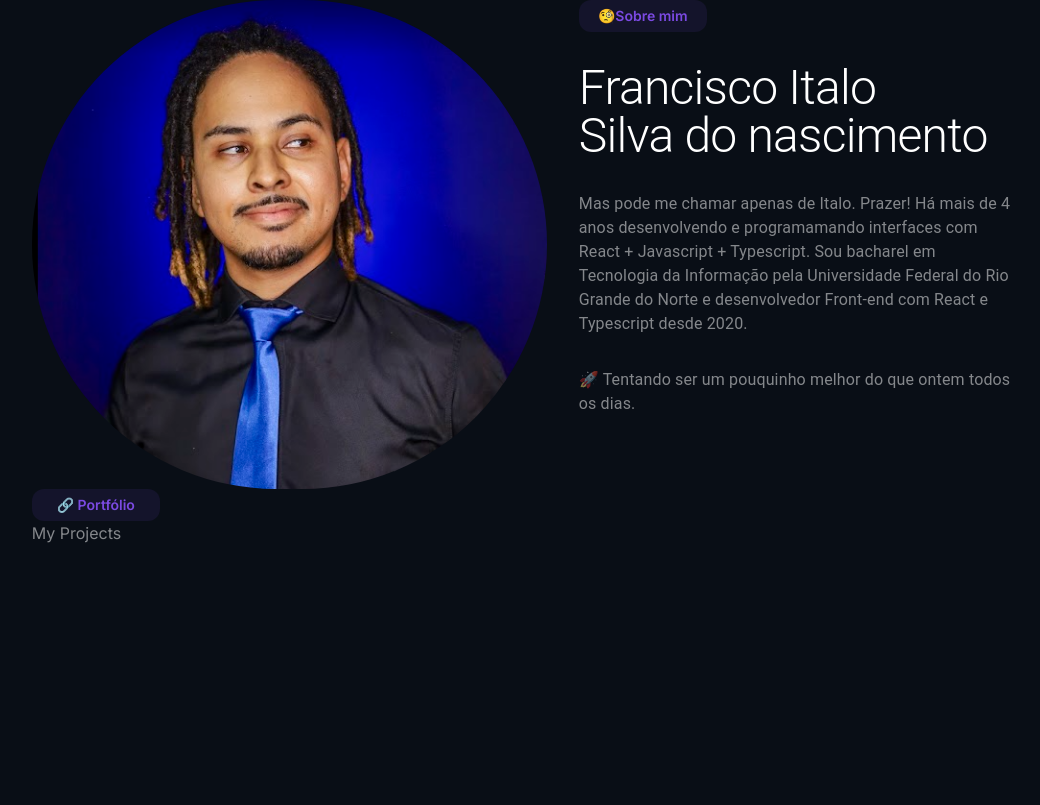
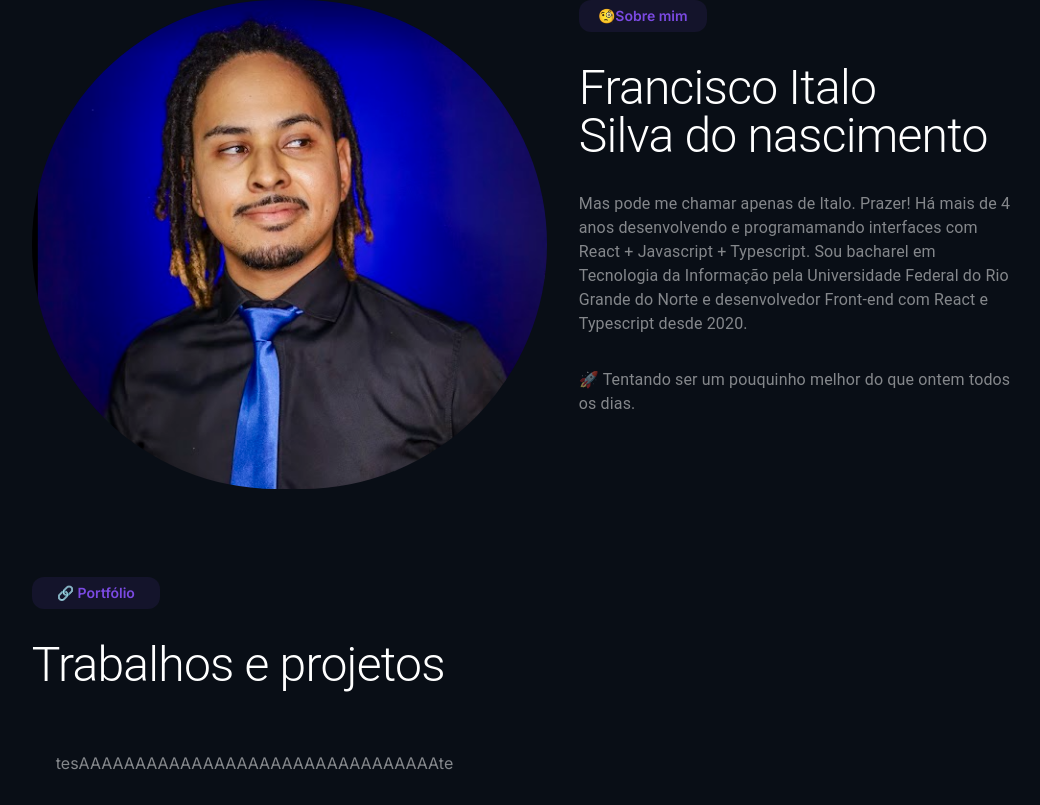
Before and after one commit to italosilva01/italo-portifolio, a Next.js app: page / in a window 1280 px wide. Shown: the part 1373-2178 px from the top of the page, without its empty margins (115-1155 px from the left). Before the commit the page ends 1918 px from the top, so only its background shows below. Built offline with nearby package versions, Linux system fonts and the light colour scheme.

Commit message:
wip: update session part

```diff
--- /dev/null
+++ b/src/app/components/atons/Card/index.tsx
@@ -0,0 +1,16 @@
+import React, { HTMLAttributes } from 'react';
+
+interface CardProps extends HTMLAttributes<HTMLDivElement> {
+    children: React.ReactNode;
+    className?: string;
+}
+
+const Card: React.FC<CardProps> = ({ children, className,  ...rest }) => {
+    return (
+        <div className={`border-1 rounded-2xl py-[1.875rem] px-[1.5rem] border-purple-dull ${className}`} {...rest}>
+            {children}
+        </div>
+    );
+};
+
+export default Card;
--- /dev/null
+++ b/src/app/components/atons/ContainerSection/index.tsx
@@ -0,0 +1,15 @@
+import React, { HTMLAttributes } from 'react';
+
+interface ContainerSectionProps extends HTMLAttributes<HTMLDivElement> {
+    children: React.ReactNode;
+}
+
+const ContainerSection: React.FC<ContainerSectionProps> = ({ children, ...rest }) => {
+    return (
+        <div className={`flex flex-col gap-8 ${rest.className}`}>
+            {children}
+        </div>
+    );
+};
+
+export default ContainerSection;
--- a/src/app/components/atons/ShowMyName/index.tsx
+++ b/src/app/components/atons/ShowMyName/index.tsx
@@ -1,12 +1,12 @@
 import { Typography } from '@mui/material';
-interface ShowMyNameProps {
+interface titleSectionProps {
   text?: string;
   classList?: string;
 }
 const TitleSection = ({
   text = 'Francisco <br /> Italo',
   classList,
-}: ShowMyNameProps) => {
+}: titleSectionProps) => {
   return (
     <Typography
       variant="h1"
--- a/src/app/components/molecules/MyProjects/index.tsx
+++ b/src/app/components/molecules/MyProjects/index.tsx
@@ -1,14 +1,17 @@
 import React from 'react';
 import { Label } from '@components/atons/Label';
+import TitleSection from '@components/atons/ShowMyName';
+import ContainerSection from '@components/atons/ContainerSection';
+import Card from '@components/atons/Card';
 
 const MyProjects = () => {
+    return (
+            <ContainerSection>
+            <Label text='🔗 Portfólio'/>
+            <TitleSection text='Trabalhos e projetos' />
 
-    return (
-        <div>
-            <Label text='🔗 Portfólio'/>
-            <h2>My Projects</h2>
-            {/* Add your project components or content here */}
-        </div>
+            <Card>tesAAAAAAAAAAAAAAAAAAAAAAAAAAAAAAAAte</Card>
+            </ContainerSection>
     );
 };
 
--- a/src/app/page.tsx
+++ b/src/app/page.tsx
@@ -24,7 +24,7 @@ export default function Home() {
 
   return (
     <ThemeProvider theme={theme}>
-      <main className="flex min-h-screen flex-col items-center align-middle gap-5.5    ">
+      <main className="flex min-h-screen flex-col items-center align-middle gap-5.5">
         <WrapperContent className={commumStyled}>
           <Menu />
           <ResumeDinamic />
@@ -36,6 +36,8 @@ export default function Home() {
         <Hr />
         <WrapperContent>
           <About />
+        </WrapperContent>
+        <WrapperContent>
           <MyProjects />
         </WrapperContent>
 
```
Also changed, not shown: 2 other files (tests, documents, lock files or other folders).
